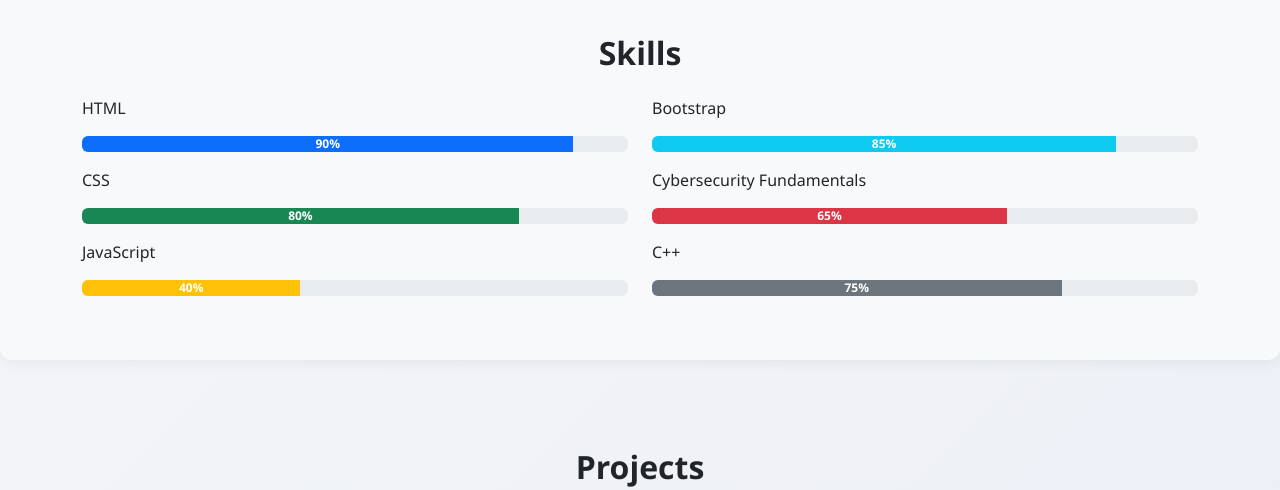
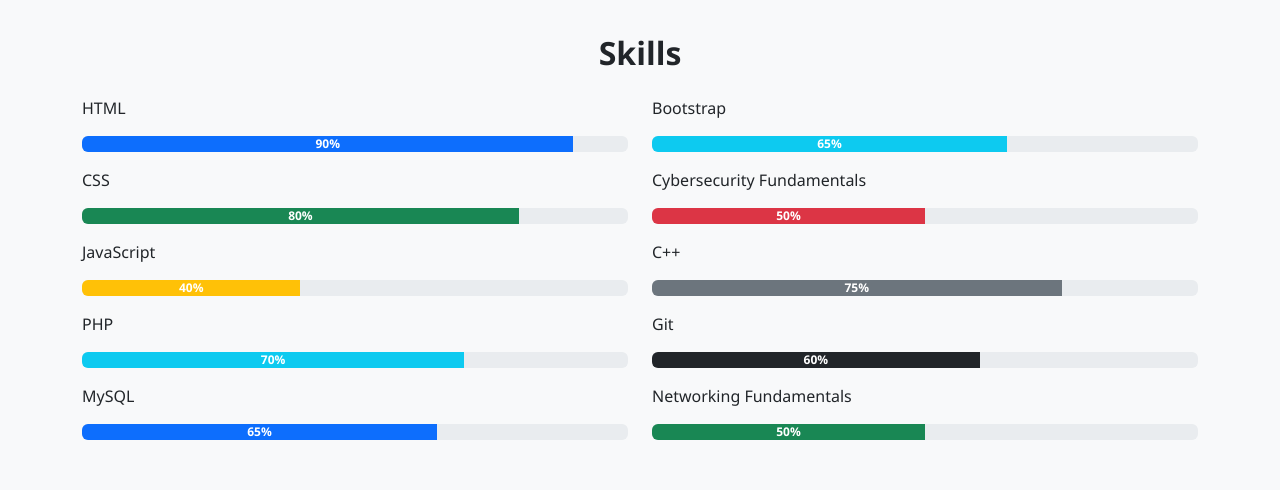
Before and after one commit to MajinSaber/SKILL-BASED-ASSESSMENT-NO.-1, a plain HTML site: page index.html in a window 1280 px wide. Shown: the part 1160-1650 px from the top of the page. Drawn offline with nearby package versions, Linux system fonts and the light colour scheme.

Commit message:
first commit

```diff
--- a/index.html
+++ b/index.html
@@ -69,24 +69,41 @@
         <div class="progress mb-3">
           <div class="progress-bar bg-warning" style="width: 40%;">40%</div>
         </div>
+        <p>PHP</p>
+        <div class="progress mb-3">
+          <div class="progress-bar bg-info" style="width: 70%;">70%</div>
+        </div>
+        <p>MySQL</p>
+        <div class="progress mb-3">
+          <div class="progress-bar bg-primary" style="width: 65%;">65%</div>
+        </div>
       </div>
       <div class="col-md-6">
         <p>Bootstrap</p>
         <div class="progress mb-3">
-            <div class="progress-bar bg-info" style="width: 85%;">85%</div>
+          <div class="progress-bar bg-info" style="width: 65%;">65%</div>
         </div>
         <p>Cybersecurity Fundamentals</p>
         <div class="progress mb-3">
-            <div class="progress-bar bg-danger" style="width: 65%;">65%</div>
+          <div class="progress-bar bg-danger" style="width: 50%;">50%</div>
         </div>
         <p>C++</p>
         <div class="progress mb-3">
           <div class="progress-bar bg-secondary" style="width: 75%;">75%</div>
         </div>
+        <p>Git</p>
+        <div class="progress mb-3">
+          <div class="progress-bar bg-dark" style="width: 60%;">60%</div>
+        </div>
+        <p>Networking Fundamentals</p>
+        <div class="progress mb-3">
+          <div class="progress-bar bg-success" style="width: 50%;">50%</div>
+        </div>
       </div>
     </div>
   </div>
 </section>
+
 
   <!-- Projects -->
   <section id="projects" class="py-5">
```
Lines whose indentation alone changed are shown as unchanged.
